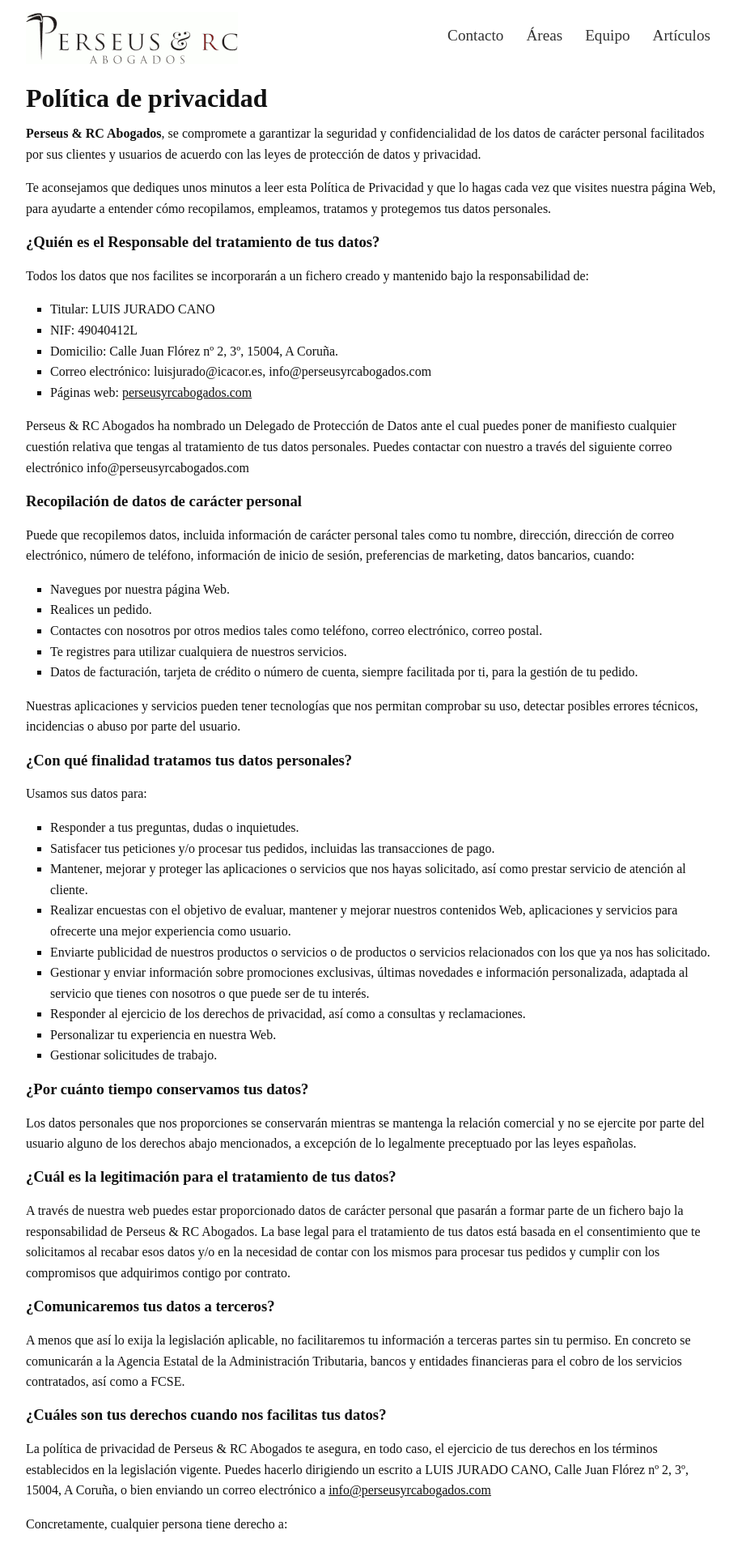
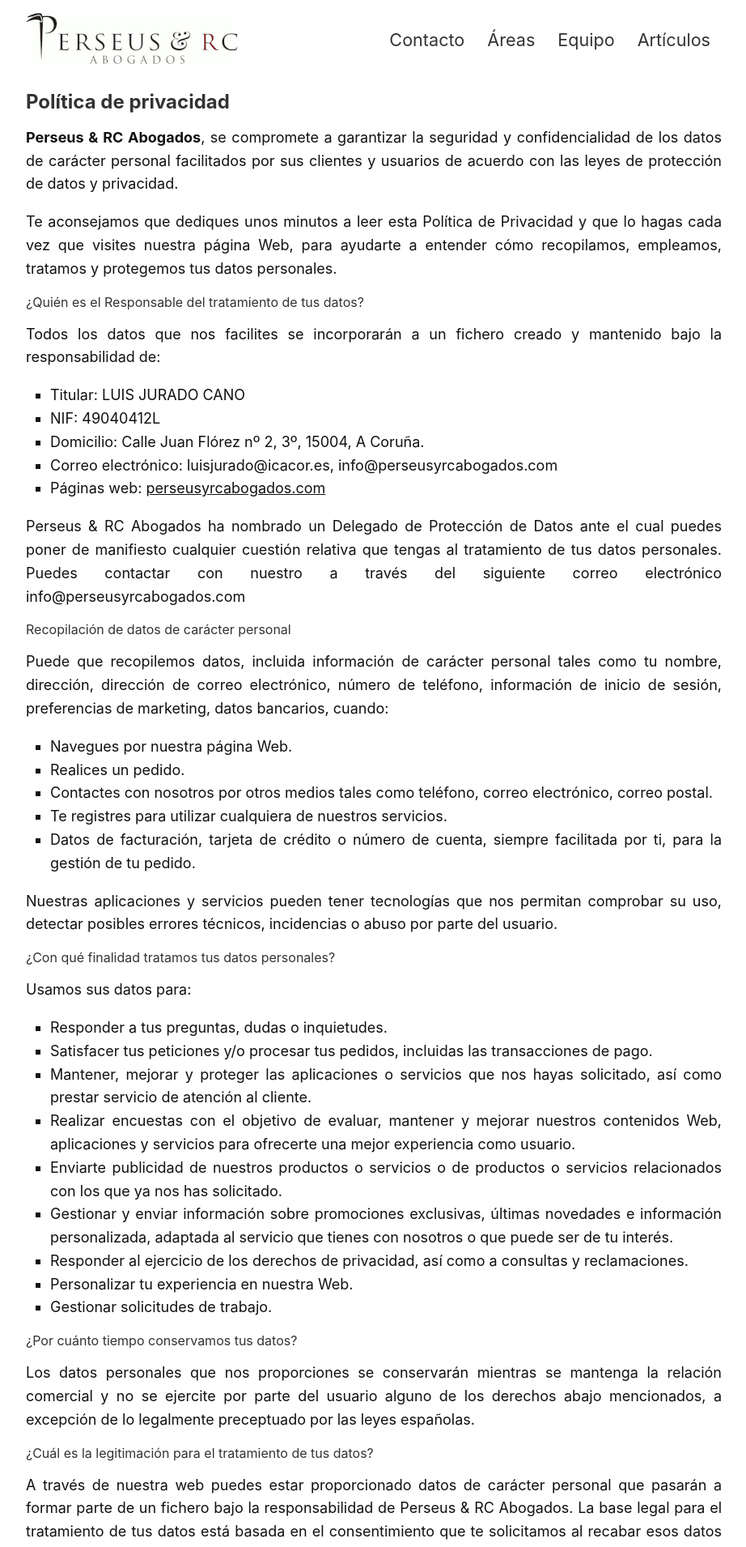
Before and after one commit to streaming10/perseusnew, a Jekyll site: the page built from legal.md, in a window 1280 px wide. Shown: the top 1910 px of the page at 81% size, without its empty margins (158-1080 px from the left). Built offline with Jekyll 4.4.1, drawn with Linux system fonts in a browser that asks for light colours; our own code applies the rules of GitHub Pages for plain Markdown files.

Commit message:
Update style.css

```diff
--- a/css/style.css
+++ b/css/style.css
@@ -19,12 +19,11 @@
 	font-family: TrajanPro;
 	src: url('/css/TrajanPro-Regular.woff2') format("woff2");
 	font-weight: normal;
+*/
+@font-face {
+	font-family: -apple-system,BlinkMacSystemFont,"Segoe UI",Helvetica,Arial,sans-serif,"Apple Color Emoji","Segoe UI Emoji","Segoe UI Symbol";
+	font-weight: normal;
 
-@font-face {
-	font-family: TrajanPro;
-	src: url('/css/TrajanPro-Regular.woff2') format("woff2");
-	font-weight: normal;
-*/
 }
 
 
@@ -128,12 +127,12 @@ body {
   text-decoration: none;
   margin: 0;
   max-width: 860px;
-/*
-  font-family: HelveticaNeue, Helvetica, Arial;
+
+  font-family: -apple-system,BlinkMacSystemFont,"Segoe UI",Helvetica,Arial,sans-serif,"Apple Color Emoji","Segoe UI Emoji","Segoe UI Symbol";
   font-size: 18px;
   text-align: justify;
   text-justify: inter-word;
-*/
+
 }
 
 a {
@@ -155,13 +154,13 @@ p {
 }
 
 h1 {
- /*
-  font-family: TrajanPro, "Times New Roman";
+
+  font-family: -apple-system,BlinkMacSystemFont,"Segoe UI",Helvetica,Arial,sans-serif,"Apple Color Emoji","Segoe UI Emoji","Segoe UI Symbol";
   font-weight: 400;
   line-height:1.0em;
   font-size: 24px;
   color: #333333;
-*/
+
 }
 
 h1 a {
@@ -173,13 +172,13 @@ h1 a:hover {
 }
 
 h2 {
-/*
-  font-family: TrajanPro, "Times New Roman";
+
+  font-family: -apple-system,BlinkMacSystemFont,"Segoe UI",Helvetica,Arial,sans-serif,"Apple Color Emoji","Segoe UI Emoji","Segoe UI Symbol";
   font-weight: 400;
   line-height:1.0em;
   color: #333333;
   font-size: 18px;
-*/
+
 }
 
 h2 a {
@@ -191,13 +190,13 @@ h2 a:hover {
 }
 
 h3 {
-/*
-  font-family: TrajanPro, "Times New Roman";
+
+  font-family: -apple-system,BlinkMacSystemFont,"Segoe UI",Helvetica,Arial,sans-serif,"Apple Color Emoji","Segoe UI Emoji","Segoe UI Symbol";
   font-weight: 400;
   line-height:1.0em;
   color: #333333;
   font-size: 16px;
-*/
+
 }
 
 h3 a {
@@ -209,29 +208,29 @@ h3 a:hover {
 }
 
 h4 {
-/*
-  font-family: TrajanPro, "Times New Roman";
+
+  font-family: -apple-system,BlinkMacSystemFont,"Segoe UI",Helvetica,Arial,sans-serif,"Apple Color Emoji","Segoe UI Emoji","Segoe UI Symbol";
   font-weight: 600;
   color: #333333;
   font-size: 14px;
-*/
+
 }
 
 h5 {
-/*
-  font-family: TrajanPro, "Times New Roman";
+
+  font-family: -apple-system,BlinkMacSystemFont,"Segoe UI",Helvetica,Arial,sans-serif,"Apple Color Emoji","Segoe UI Emoji","Segoe UI Symbol";
   font-weight: 300;
   color: #333333;
   font-size: 14px;
-*/
+
 }
 
 h6 {
-/*
-  font-family: TrajanPro, "Times New Roman";
+
+  font-family: -apple-system,BlinkMacSystemFont,"Segoe UI",Helvetica,Arial,sans-serif,"Apple Color Emoji","Segoe UI Emoji","Segoe UI Symbol";
   font-weight: 600;
   font-size: 13px;
-*/
+
 }
 
 ul, ol {
@@ -309,7 +308,7 @@ hr {
 .navbar {
     overflow: hidden;
     background-color: #333;
-    font-family: Arial, Helvetica, sans-serif;
+    font-family: -apple-system,BlinkMacSystemFont,"Segoe UI",Helvetica,Arial,sans-serif,"Apple Color Emoji","Segoe UI Emoji","Segoe UI Symbol";
 }
 
 .navbar a {
```
